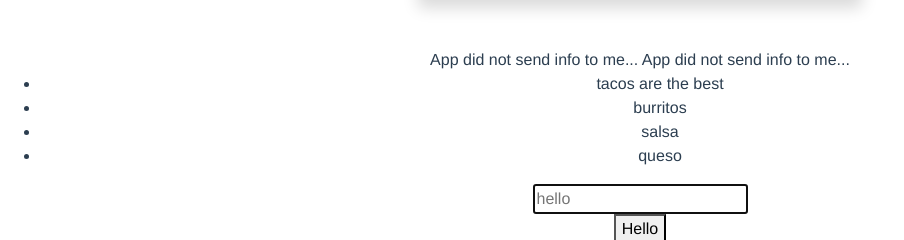
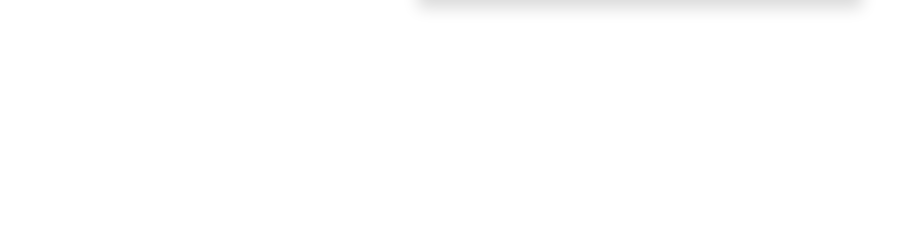
Before and after one commit to Nikoloz97/biochem-site, a Vue app: page /pretest in a window 1280 px wide. Shown: the part 804-1044 px from the top of the page, without its empty margins (0-904 px from the left). After the commit the page ends 852 px from the top, so only its background shows below. Built offline with nearby package versions, Linux system fonts and the light colour scheme.

Commit message:
Commented out refs learning

```diff
--- a/src/App.vue
+++ b/src/App.vue
@@ -8,24 +8,24 @@
     <router-view></router-view>
 
     <!-- Learning how slots work... -->
-    <learn-slots ref="learn">
-      <!-- <template #hello
+    <!-- <learn-slots ref="learn"> -->
+    <!-- <template #hello
         >This is the app sending info to "LearningSlots" component
         {{ Message }} <br />
       </template>
 
       <template #hello2="{ source }"> {{ source }} <br /></template> -->
-    </learn-slots>
-    <button @click="changeContent">Hello</button>
+    <!-- </learn-slots>
+    <button @click="changeContent">Hello</button> -->
   </div>
 </template>
 
 <script>
-import LearnSlots from "./components/LearnSlots.vue";
+// import LearnSlots from "./components/LearnSlots.vue";
 
 export default {
   name: "App",
-  components: { LearnSlots },
+  components: {},
   data() {
     return {
       Message: "Great job!!",
--- a/src/views/PreTest.vue
+++ b/src/views/PreTest.vue
@@ -1,7 +1,5 @@
 <template>
   <div>
-    <!-- TODO: Stats tab - Create a horizontal bar graph that subdivides user's score for each topic (2 questions per topic) + resources dropdown (contains links for topics user got 50% or lower)-->
-
     <!-- Pre-test display -->
     <b-container
       class="d-flex justify-content-center"
```
